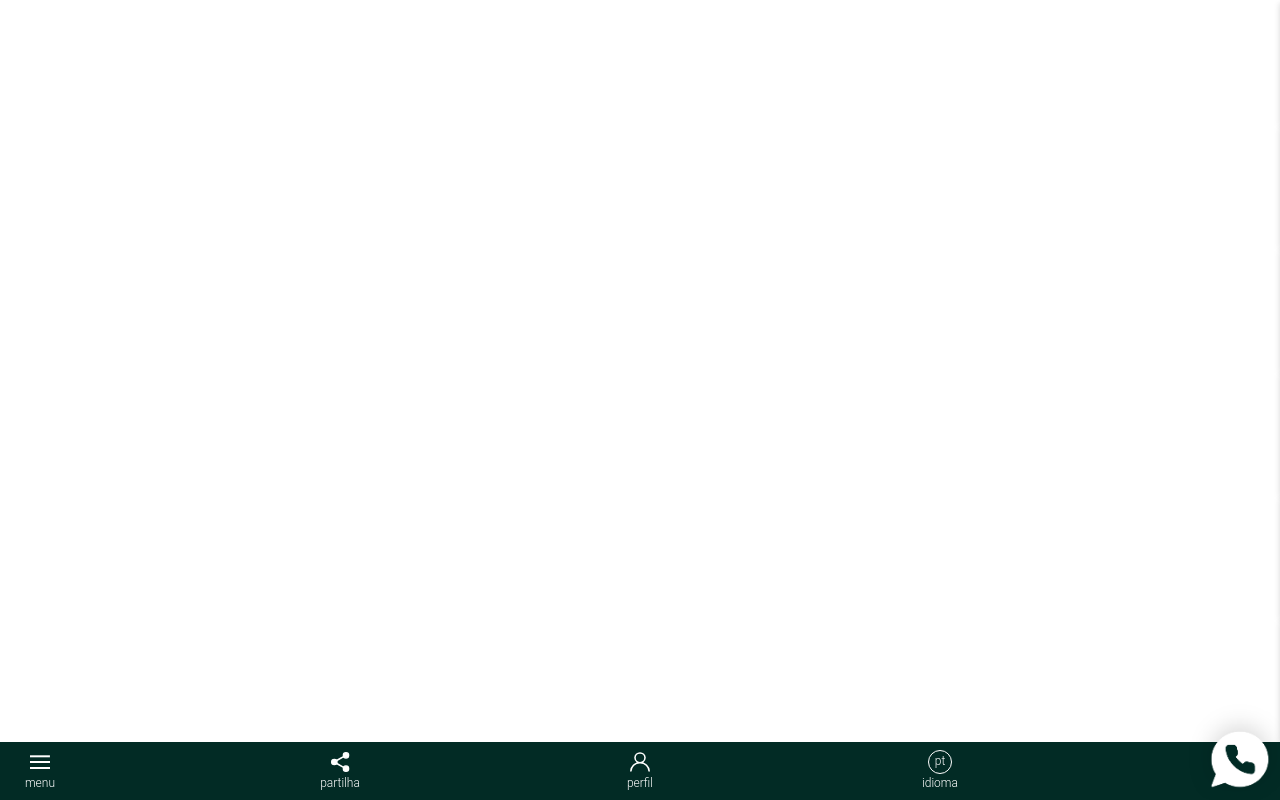
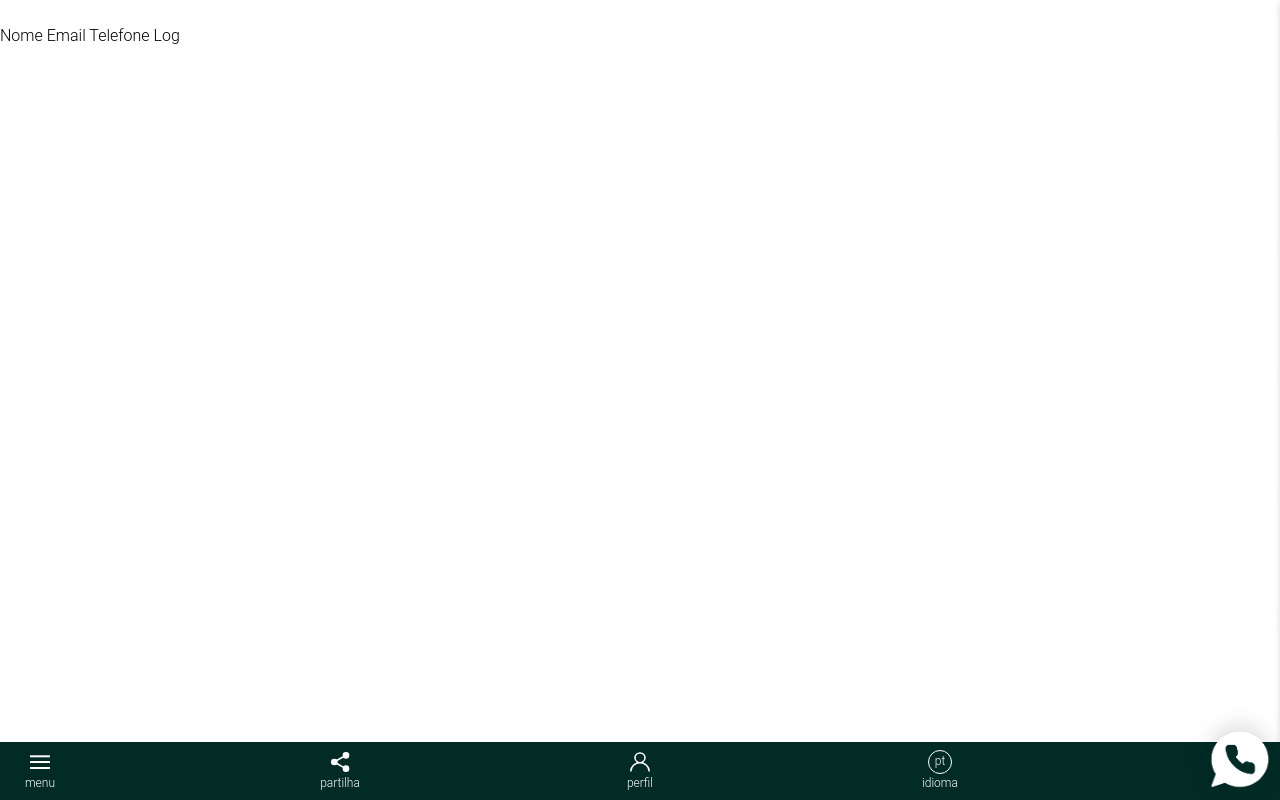
Before and after one commit to dargains/jc20-app, a React (Create React App) app: page /client/1 in a window 1280 px wide. Built offline with nearby package versions, Linux system fonts and the light colour scheme; no server answers.

Commit message:
ADD: client log page;

```diff
--- a/src/App.js
+++ b/src/App.js
@@ -28,6 +28,7 @@ import PasswordReset from './views/PasswordReset';
 // components
 import Menu from './components/Menu';
 import Header from './components/Header';
+import Client from './views/Client';
 
 
 function App() {
@@ -107,6 +108,9 @@ function App() {
             <Route path="/clientlist">
               <ClientList />
             </Route>
+            <Route path="/client/:id">
+              <Client />
+            </Route>
           </Switch>
         </RouteContainer>
       </Router>
--- /dev/null
+++ b/src/views/Client.js
@@ -0,0 +1,34 @@
+import Axios from 'axios';
+import React, { useContext, useState } from 'react'
+import { useEffect } from 'react';
+import { useParams } from 'react-router-dom'
+import { itemsUrl } from '../api';
+import { AppContext } from '../store';
+
+const Client = () => {
+  const {id} = useParams();
+  const [client, setClient] = useState({})
+  const [state] = useContext(AppContext)
+
+  useEffect(() => {
+    if (state.user) {
+      const headers = {
+        Authorization: `Bearer ${state.user.token}`
+      }
+      Axios(`${itemsUrl}/clients/${id}`, {headers}).then(response => {
+        setClient(response.data.data)
+      })
+    }
+  }, [id, state.user])
+
+  return (
+    <section>
+      Nome {client.name}
+      Email {client.email}
+      Telefone {client.phone}
+      Log {client.log}
+    </section>
+  )
+}
+
+export default Client
--- a/src/views/ClientList.js
+++ b/src/views/ClientList.js
@@ -4,7 +4,7 @@ import cx from 'classnames'
 import { itemsUrl } from '../api'
 import { useContext } from 'react'
 import { AppContext } from '../store'
-import { Link, useLocation } from 'react-router-dom'
+import { Link, useLocation, useHistory } from 'react-router-dom'
 import Mask from '../components/Mask'
 import Button from '../components/Button'
 import Icon from '../components/Icon'
@@ -25,7 +25,8 @@ const sortBy = (array, type) => {
   }
 }
 
-const ClientItem = ({created_on, email, name, phone, type}) => {
+const ClientItem = ({id, created_on, email, name, phone, type}) => {
+  const history = useHistory()
   const thisDate = new Date(created_on)
   const date = thisDate.getDate() + '/' + (thisDate.getMonth() + 1) + '/' + thisDate.getFullYear()
   const nextMonth = new Date(thisDate)
@@ -34,12 +35,16 @@ const ClientItem = ({created_on, email, name, phone, type}) => {
   const hour = thisDate.getHours() + ':' + zeroPrefix(thisDate.getMinutes())
   const today = new Date()
   const isHidden = type === 'sup' ? today - nextMonth < 0 : today - nextMonth > 0
+
   return (
-    <article className={cx("bg-white rounded-lg shadow-lg p-6 text-green08 mb-8 overflow-hidden",
-    {
-      "hidden": isHidden
-    }
-    )}>
+    <article className={cx(
+      "bg-white rounded-lg shadow-lg p-6 text-green08 mb-8 overflow-hidden",
+      {
+        "hidden": isHidden
+      }
+    )}
+    onClick={() => history.push(`/client/${id}`)}
+    >
       <p className="text-xl mb-4 font-bold">{name}</p>
       <p className="mb-4">{email}****@*******</p>
       <p className="mb-8">******{phone}</p>
```
